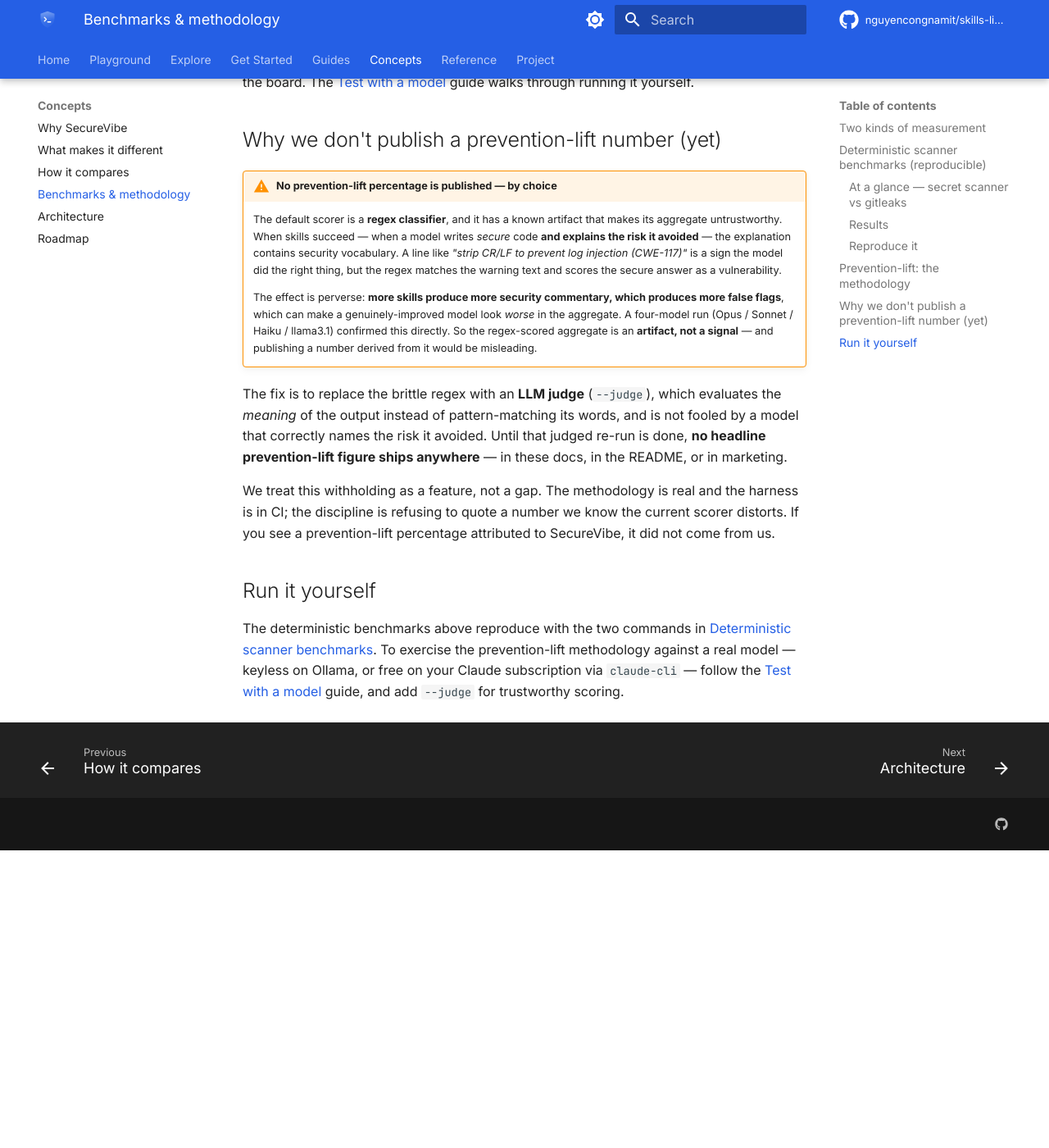
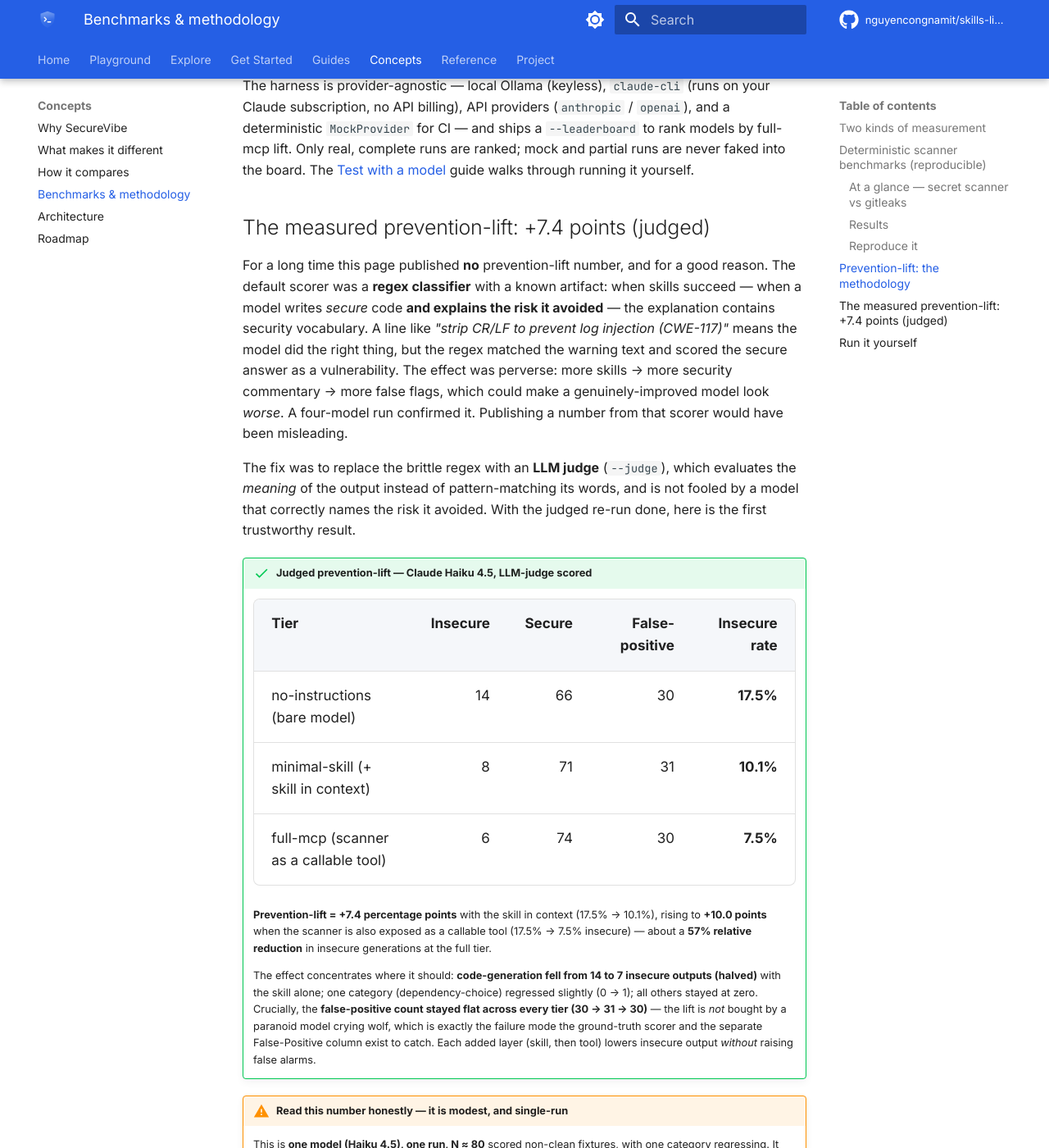
Before and after one commit to nguyencongnamit/skills-library, an MkDocs documentation site: the page built from docs/concepts/benchmarks.md, in a window 1280 px wide and 1400 px high, scrolled down 4462 px. Shown: the whole window at 82% size. Built offline with MkDocs 1.6.1 and Material for MkDocs 9.7.7, drawn with Linux system fonts in a browser that asks for light colours; plug-ins that fetch from the network failed and are left out; comment, search, counter and statistics services are not loaded; before the commit the page ends 5499 px from its top, so only the background shows below that; some of the changed text lies outside the part shown.

Commit message:
docs(benchmarks): publish judged prevention-lift (+7.4 / +10.0 pts)
Replace the "no number published — regex artifact" section with the first
trustworthy, LLM-judge-scored prevention-lift result on Claude Haiku 4.5:
no-instructions 17.5% insecure -> minimal-skill 10.1% (+7.4) -> full-mcp
7.5% (+10.0), false-positive count flat across tiers (30->31->30). Caveats
kept: single model, single run, N~80, one category regressed. Commits the
judged run artifacts that back the table. Brings skills-library into sync
with the already-published securevibe docs.

Co-Authored-By: Claude Opus 4.8 (1M context) <noreply@anthropic.com>
Claude-Session: https://claude.ai/code/session_0152reNR1yDWEP4KoBAhCW7T

```diff
--- a/docs/concepts/benchmarks.md
+++ b/docs/concepts/benchmarks.md
@@ -1,8 +1,8 @@
 # Benchmarks & methodology
 
-How SecureVibe measures itself — what is reproducible and published, what is deliberately withheld, and why.
+How SecureVibe measures itself — what is reproducible, what is measured against a live model, and the honesty rules that govern every number on this page.
 
-SecureVibe runs two very different kinds of measurement, and it is careful never to mix them. One kind is deterministic, committed, and CI-gated — you can re-run it and get the same numbers byte-for-byte. The other measures how a live language model behaves with and without SecureVibe's skills in context; its methodology is built and shipped, but its headline number is **intentionally not published yet** because the default scorer has a known artifact. This page is honest about both.
+SecureVibe runs two very different kinds of measurement, and it is careful never to mix them. One kind is deterministic, committed, and CI-gated — you can re-run it and get the same numbers byte-for-byte. The other measures how a live language model behaves with and without SecureVibe's skills in context. For a long time we published **no** prevention-lift number because the default scorer had a known artifact; with the **LLM-judge** scorer that artifact is resolved, and this page now reports the first trustworthy figure — small, single-model, and stated with its caveats. This page is honest about both.
 
 ## Two kinds of measurement
 
@@ -10,10 +10,10 @@ SecureVibe runs two very different kinds of measurement, and it is careful never
 |---|---|---|
 | What it measures | Do the 4 scanners flag the right things on a known corpus? | Does putting skills in a model's context reduce its insecure output? |
 | Reproducible? | Yes — same input, same output, every run | No — depends on a stochastic model and the scorer |
-| Published numbers? | **Yes** (and CI-gated against drift) | **No** — methodology only, see below |
+| Published numbers? | **Yes** (and CI-gated against drift) | **Yes, with caveats** — judged result below: **+7.4 pts** skill-in-context, **+10.0 pts** with the scanner tool (single model, single run) |
 | Lives in | `evals/benchmarks/scanner-eval.py`, `secret-detection-vs-gitleaks.py` | `evals/benchmarks/llm-eval.py` |
 
-The rule of thumb: **only the deterministic numbers are quoted as results.** The prevention-lift work is described as a methodology and an honest open problem, never as a percentage.
+The rule of thumb: **the deterministic numbers are quoted as results; the prevention-lift number is quoted only with its full methodology and caveats** — never as a big marketing figure.
 
 ## Deterministic scanner benchmarks (reproducible)
 
@@ -108,16 +108,27 @@ The separate **False-Positive column** is the safeguard against a cheap win: a p
 
 The harness is provider-agnostic — local Ollama (keyless), `claude-cli` (runs on your Claude subscription, no API billing), API providers (`anthropic` / `openai`), and a deterministic `MockProvider` for CI — and ships a `--leaderboard` to rank models by full-mcp lift. Only real, complete runs are ranked; mock and partial runs are never faked into the board. The [Test with a model](../guides/testing-with-models.md) guide walks through running it yourself.
 
-## Why we don't publish a prevention-lift number (yet)
+## The measured prevention-lift: +7.4 points (judged)
 
-!!! warning "No prevention-lift percentage is published — by choice"
-    The default scorer is a **regex classifier**, and it has a known artifact that makes its aggregate untrustworthy. When skills succeed — when a model writes *secure* code **and explains the risk it avoided** — the explanation contains security vocabulary. A line like *"strip CR/LF to prevent log injection (CWE-117)"* is a sign the model did the right thing, but the regex matches the warning text and scores the secure answer as a vulnerability.
+For a long time this page published **no** prevention-lift number, and for a good reason. The default scorer was a **regex classifier** with a known artifact: when skills succeed — when a model writes *secure* code **and explains the risk it avoided** — the explanation contains security vocabulary. A line like *"strip CR/LF to prevent log injection (CWE-117)"* means the model did the right thing, but the regex matched the warning text and scored the secure answer as a vulnerability. The effect was perverse: more skills → more security commentary → more false flags, which could make a genuinely-improved model look *worse*. A four-model run confirmed it. Publishing a number from that scorer would have been misleading.
 
-    The effect is perverse: **more skills produce more security commentary, which produces more false flags**, which can make a genuinely-improved model look *worse* in the aggregate. A four-model run (Opus / Sonnet / Haiku / llama3.1) confirmed this directly. So the regex-scored aggregate is an **artifact, not a signal** — and publishing a number derived from it would be misleading.
+The fix was to replace the brittle regex with an **LLM judge** (`--judge`), which evaluates the *meaning* of the output instead of pattern-matching its words, and is not fooled by a model that correctly names the risk it avoided. With the judged re-run done, here is the first trustworthy result.
 
-The fix is to replace the brittle regex with an **LLM judge** (`--judge`), which evaluates the *meaning* of the output instead of pattern-matching its words, and is not fooled by a model that correctly names the risk it avoided. Until that judged re-run is done, **no headline prevention-lift figure ships anywhere** — in these docs, in the README, or in marketing.
+!!! success "Judged prevention-lift — Claude Haiku 4.5, LLM-judge scored"
+    | Tier | Insecure | Secure | False-positive | Insecure rate |
+    |---|---:|---:|---:|---:|
+    | no-instructions (bare model) | 14 | 66 | 30 | **17.5%** |
+    | minimal-skill (+ skill in context) | 8 | 71 | 31 | **10.1%** |
+    | full-mcp (scanner as a callable tool) | 6 | 74 | 30 | **7.5%** |
 
-We treat this withholding as a feature, not a gap. The methodology is real and the harness is in CI; the discipline is refusing to quote a number we know the current scorer distorts. If you see a prevention-lift percentage attributed to SecureVibe, it did not come from us.
+    **Prevention-lift = +7.4 percentage points** with the skill in context (17.5% → 10.1%), rising to **+10.0 points** when the scanner is also exposed as a callable tool (17.5% → 7.5% insecure) — about a **57% relative reduction** in insecure generations at the full tier.
+
+    The effect concentrates where it should: **code-generation fell from 14 to 7 insecure outputs (halved)** with the skill alone; one category (dependency-choice) regressed slightly (0 → 1); all others stayed at zero. Crucially, the **false-positive count stayed flat across every tier (30 → 31 → 30)** — the lift is *not* bought by a paranoid model crying wolf, which is exactly the failure mode the ground-truth scorer and the separate False-Positive column exist to catch. Each added layer (skill, then tool) lowers insecure output *without* raising false alarms.
+
+!!! warning "Read this number honestly — it is modest, and single-run"
+    This is **one model (Haiku 4.5), one run, N ≈ 80** scored non-clean fixtures, with one category regressing. It **directionally confirms** the modest "~+3 to +10 point" prevention thesis — it is **not** a big marketing number, and we will not inflate it. A second model and repeat runs will populate the [`--leaderboard`](../guides/testing-with-models.md). If you ever see a large prevention-lift percentage attributed to SecureVibe, it did **not** come from us.
+
+The judged run artifacts back this table at `evals/baselines/leaderboard/claude-haiku-max-judged/` (`prevention-lift.md` plus the per-tier JSONs). Regenerate the aggregate with `python3 evals/benchmarks/llm-eval.py --report --out-dir evals/baselines/leaderboard/claude-haiku-max-judged`.
 
 ## Run it yourself
 
```
Also changed, not shown: evals/baselines/leaderboard/claude-haiku-max-judged/prevention-lift.md (added, +12 -0 lines), 3 other files.
